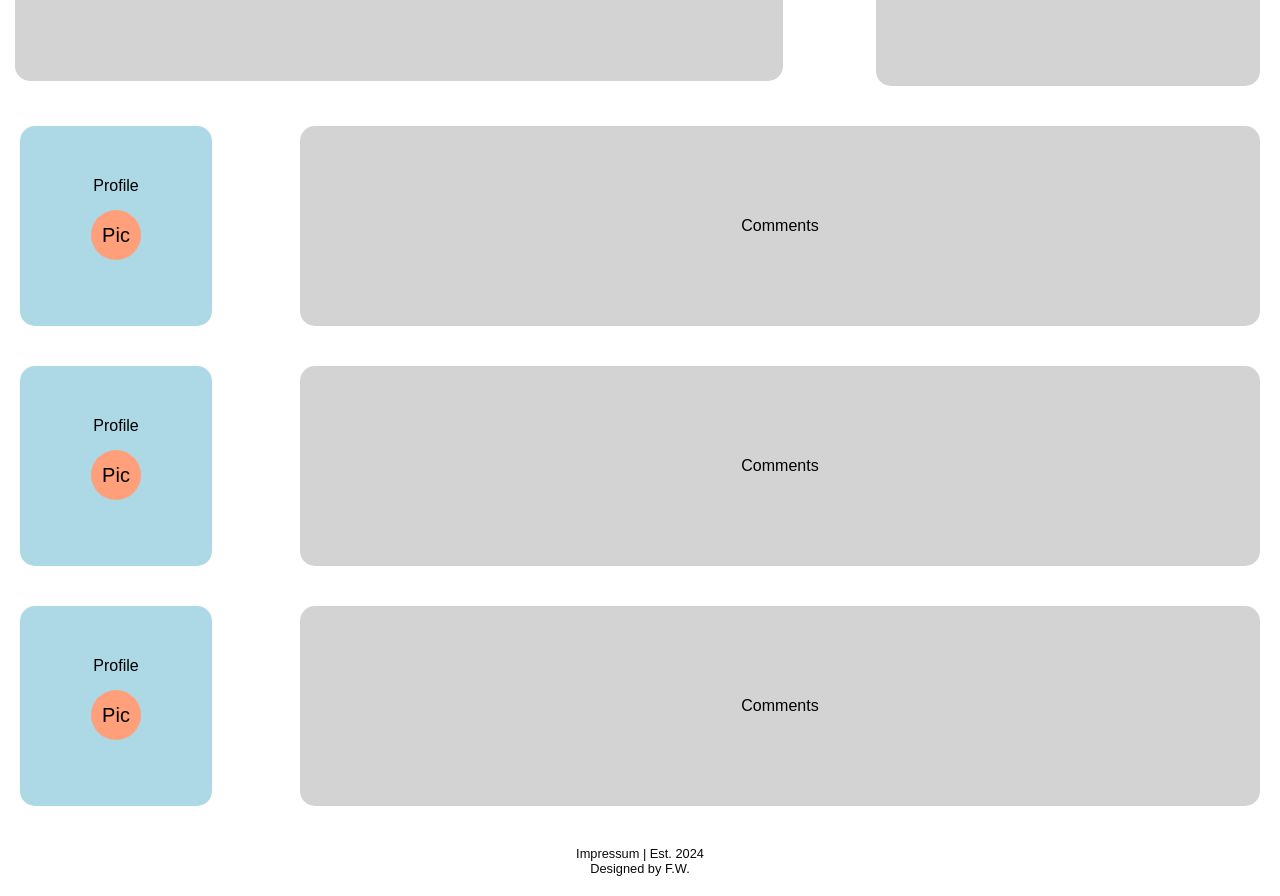
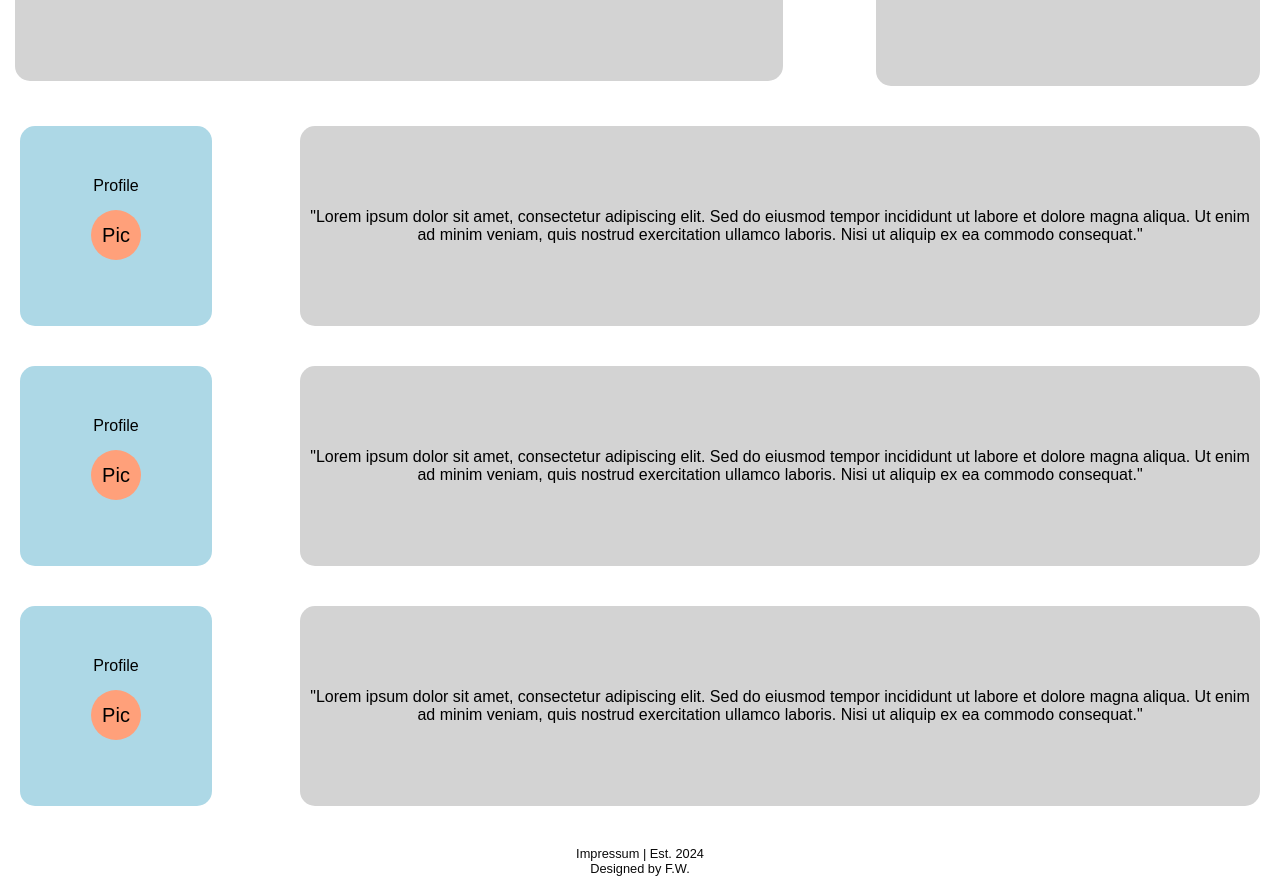
Before and after one commit to Wong-Flo/next-js-ecommerce-store, a Next.js app: page /blog in a window 1280 px wide. Shown: the part 800-1696 px from the top of the page. Built offline with nearby package versions, Linux system fonts and the light colour scheme.

Commit message:
Add lorem ipsum text to blog to make it visual more appealing

```diff
--- a/app/blog/page.js
+++ b/app/blog/page.js
@@ -27,17 +27,32 @@
           Profile
           <div className="profilePic">Pic</div>
         </div>
-        <div className="long">Comments</div>
+        <div className="long">
+          "Lorem ipsum dolor sit amet, consectetur adipiscing elit. Sed do
+          eiusmod tempor incididunt ut labore et dolore magna aliqua. Ut enim ad
+          minim veniam, quis nostrud exercitation ullamco laboris. Nisi ut
+          aliquip ex ea commodo consequat."
+        </div>
         <div className="xSmall">
           Profile
           <div className="profilePic">Pic</div>
         </div>
-        <div className="long">Comments</div>
+        <div className="long">
+          "Lorem ipsum dolor sit amet, consectetur adipiscing elit. Sed do
+          eiusmod tempor incididunt ut labore et dolore magna aliqua. Ut enim ad
+          minim veniam, quis nostrud exercitation ullamco laboris. Nisi ut
+          aliquip ex ea commodo consequat."
+        </div>
         <div className="xSmall">
           Profile
           <div className="profilePic">Pic</div>
         </div>
-        <div className="long">Comments</div>
+        <div className="long">
+          "Lorem ipsum dolor sit amet, consectetur adipiscing elit. Sed do
+          eiusmod tempor incididunt ut labore et dolore magna aliqua. Ut enim ad
+          minim veniam, quis nostrud exercitation ullamco laboris. Nisi ut
+          aliquip ex ea commodo consequat."
+        </div>
       </div>
     </>
   );
```
